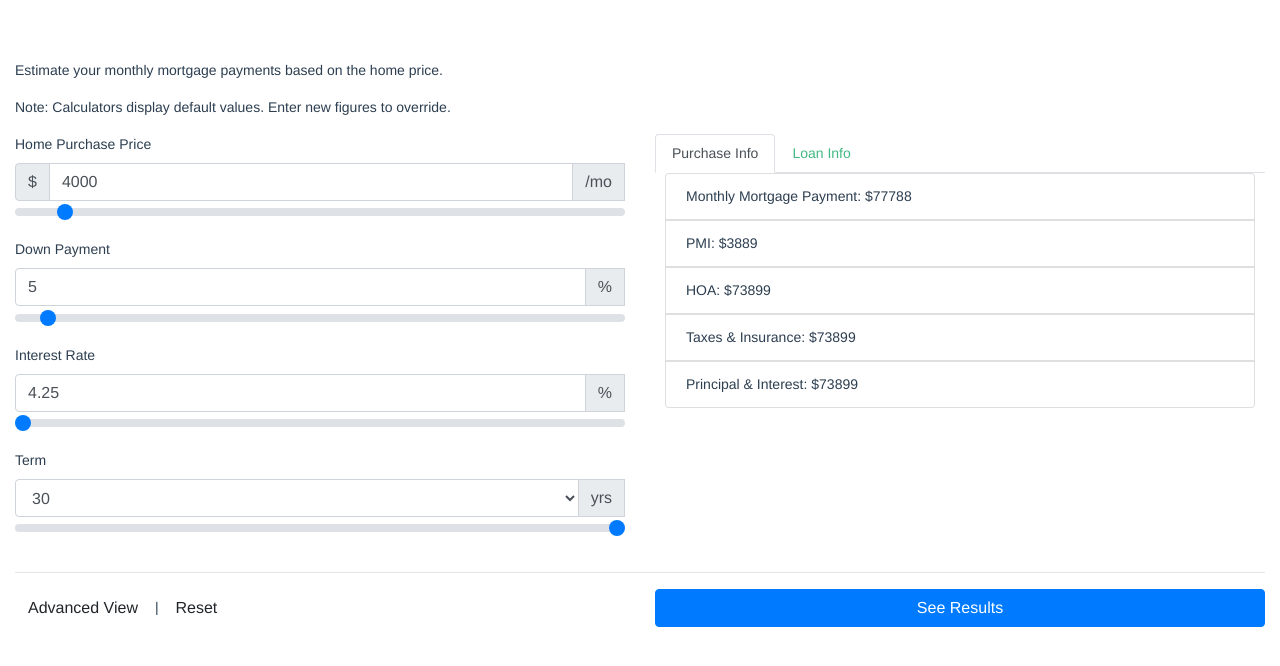
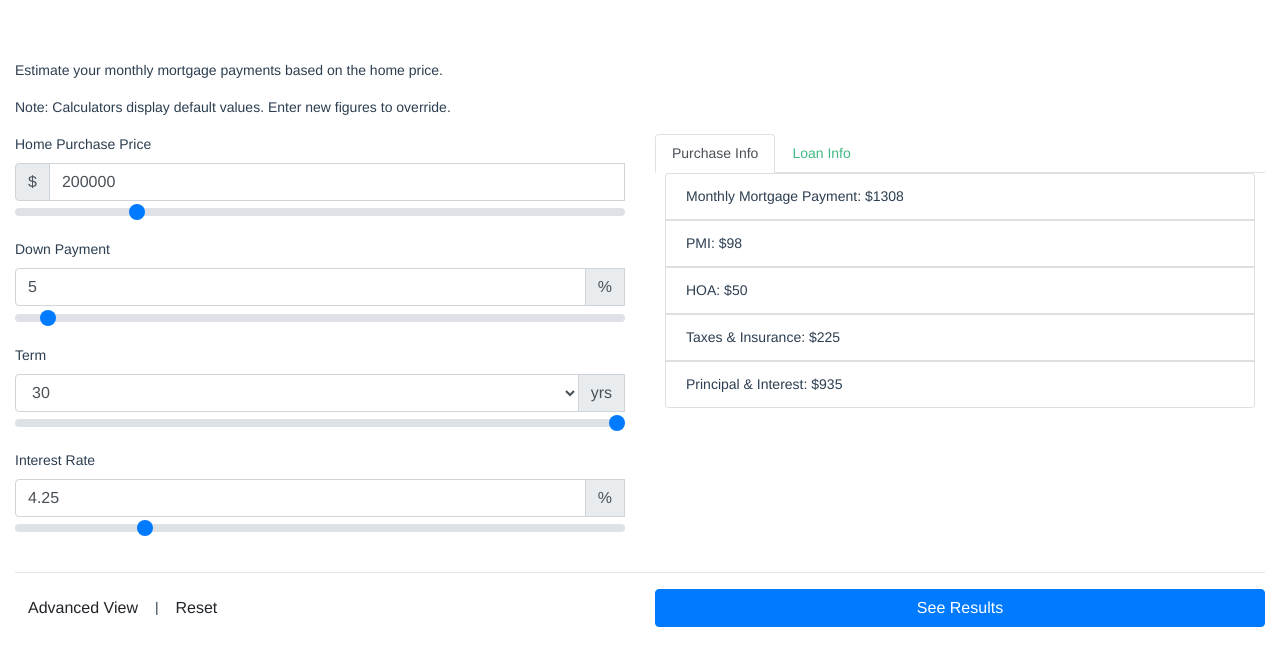
Before and after one commit to nashpatty/purchase-calculator, a Vue app: page / in a window 1280 px wide. Shown: the top 666 px of the page. Built offline with nearby package versions, Linux system fonts and the light colour scheme.

Commit message:
added some calculations and results

```diff
--- a/src/components/PurchaseCalculator.vue
+++ b/src/components/PurchaseCalculator.vue
@@ -28,39 +28,39 @@
                       </div>
                       <input
                         id="gross-income-input-field"
-                        v-model.number="$v.grossIncome.$model"
+                        v-model.number="$v.homePurchasePrice.$model"
+                        @input="updateFees"
                         type="number"
                         class="form-control"
                         :class="{
                           'is-invalid':
-                            $v.grossIncome.$error || $v.grossIncome.$invalid
+                            $v.homePurchasePrice.$error ||
+                            $v.homePurchasePrice.$invalid
                         }"
                       />
-                      <div class="input-group-append">
-                        <div class="input-group-text">/mo</div>
-                      </div>
                       <input
                         id="gross-income-input-range"
-                        v-model.number="grossIncome"
+                        v-model.number="homePurchasePrice"
+                        @input="updateFees"
                         type="range"
                         class="custom-range"
-                        min="500"
-                        max="50000"
-                        value="4000"
+                        min="10000"
+                        max="1000000"
                       />
                       <div class="invalid-feedback">
                         <span
                           v-if="
-                            !$v.grossIncome.between || !$v.grossIncome.required
+                            !$v.homePurchasePrice.between ||
+                              !$v.homePurchasePrice.required
                           "
                           >{{ errorMsgPre }} ${{
                             Number(
-                              $v.grossIncome.$params.between.min
+                              $v.homePurchasePrice.$params.between.min
                             ).toLocaleString()
                           }}
                           and ${{
                             Number(
-                              $v.grossIncome.$params.between.max
+                              $v.homePurchasePrice.$params.between.max
                             ).toLocaleString()
                           }}</span
                         >
@@ -114,54 +114,6 @@
                       </div>
                     </div>
                   </div>
-                  <div id="interest-rate-input-group" class="form-group">
-                    <label for="interest-rate-input-field">Interest Rate</label>
-                    <div class="input-group mb-2">
-                      <input
-                        id="interest-rate-input-field"
-                        v-model.number="$v.interestRatePercent.$model"
-                        type="number"
-                        step="0.25"
-                        class="form-control"
-                        :class="{
-                          'is-invalid':
-                            $v.interestRatePercent.$error ||
-                            $v.interestRatePercent.$invalid
-                        }"
-                      />
-                      <div class="input-group-append">
-                        <div class="input-group-text">%</div>
-                      </div>
-                      <input
-                        id="interest-rate-input-range"
-                        v-model.number="interestRate"
-                        type="range"
-                        class="custom-range"
-                        min="2.5"
-                        max="11"
-                        step="0.25"
-                      />
-                      <div class="invalid-feedback">
-                        <span
-                          v-if="
-                            !$v.interestRatePercent.between ||
-                              !$v.interestRatePercent.required
-                          "
-                          >{{ errorMsgPre }}
-                          {{
-                            Number(
-                              $v.interestRatePercent.$params.between.min
-                            ).toLocaleString()
-                          }}% and
-                          {{
-                            Number(
-                              $v.interestRatePercent.$params.between.max
-                            ).toLocaleString()
-                          }}%</span
-                        >
-                      </div>
-                    </div>
-                  </div>
                   <div id="term-input-group" class="form-group">
                     <label for="term-input-select">Term</label>
                     <div class="input-group mb-2">
@@ -188,6 +140,54 @@
                         max="30"
                         step="5"
                       />
+                    </div>
+                  </div>
+                  <div id="interest-rate-input-group" class="form-group">
+                    <label for="interest-rate-input-field">Interest Rate</label>
+                    <div class="input-group mb-2">
+                      <input
+                        id="interest-rate-input-field"
+                        v-model.number="$v.interestRatePercent.$model"
+                        type="number"
+                        step="0.25"
+                        class="form-control"
+                        :class="{
+                          'is-invalid':
+                            $v.interestRatePercent.$error ||
+                            $v.interestRatePercent.$invalid
+                        }"
+                      />
+                      <div class="input-group-append">
+                        <div class="input-group-text">%</div>
+                      </div>
+                      <input
+                        id="interest-rate-input-range"
+                        v-model.number="interestRatePercent"
+                        type="range"
+                        class="custom-range"
+                        min="2.5"
+                        max="11"
+                        step="0.25"
+                      />
+                      <div class="invalid-feedback">
+                        <span
+                          v-if="
+                            !$v.interestRatePercent.between ||
+                              !$v.interestRatePercent.required
+                          "
+                          >{{ errorMsgPre }}
+                          {{
+                            Number(
+                              $v.interestRatePercent.$params.between.min
+                            ).toLocaleString()
+                          }}% and
+                          {{
+                            Number(
+                              $v.interestRatePercent.$params.between.max
+                            ).toLocaleString()
+                          }}%</span
+                        >
+                      </div>
                     </div>
                   </div>
                   <div v-if="!simpleView">
@@ -368,23 +368,23 @@
                         <ul class="list-group">
                           <li class="list-group-item">
                             Monthly Mortgage Payment: ${{
-                              Math.round(maxHomePurchasePrice)
+                              Math.round(totalMonthlyMortgage)
                             }}
                           </li>
                           <li class="list-group-item">
-                            PMI: ${{ Math.round(downPayment) }}
+                            PMI: ${{ Math.round(monthlyMortgageInsurance) }}
                           </li>
                           <li class="list-group-item">
-                            HOA: ${{ Math.round(mortgageLoanAmount) }}
+                            HOA: ${{ Math.round(hoa) }}
                           </li>
                           <li class="list-group-item">
                             Taxes & Insurance: ${{
-                              Math.round(mortgageLoanAmount)
+                              Math.round(monthlyPropertyTax + monthlyHoi)
                             }}
                           </li>
                           <li class="list-group-item">
                             Principal & Interest: ${{
-                              Math.round(mortgageLoanAmount)
+                              Math.round(monthlyPrincipalInterestPayment)
                             }}
                           </li>
                         </ul>
@@ -402,7 +402,7 @@
                             }}
                           </li>
                           <li class="list-group-item">
-                            Down Payment: ${{ Math.round(totalMonthlyPayment) }}
+                            Down Payment: ${{ Math.round(downPayment) }}
                           </li>
                           <li class="list-group-item">
                             Term: {{ term }} years
@@ -451,46 +451,48 @@
         <ul class="list-group">
           <p>YOU CAN EXPECT TO PAY:</p>
           <li class="list-group-item">
-            Home Purchase Price: ${{ Math.round(maxHomePurchasePrice) }}
+            Home Purchase Price: ${{ Math.round(homePurchasePrice) }}
           </li>
           <li class="list-group-item">
             Mortgage Loan Amount: ${{ Math.round(mortgageLoanAmount) }}
           </li>
           <li class="list-group-item">
-            Total Mortgage Payment: ${{ Math.round(mortgageLoanAmount) }}
+            Total Mortgage Payment: ${{ Math.round(totalMonthlyMortgage) }}
           </li>
           <p>EXPECTED FUNDS NEEDED AT CLOSING:</p>
           <li class="list-group-item">
-            Total Cash Required: ${{ Math.round(grossIncome) }}
+            Total Cash Required: ${{ Math.round(downPayment + closingCost) }}
           </li>
           <li class="list-group-item">
-            Down Payment: ${{ Math.round(totalDebts) }}
+            Down Payment: ${{ Math.round(downPayment) }}
           </li>
           <li class="list-group-item">
-            Closing Costs: ${{ Math.round(carLoan) }}
+            Closing Costs: ${{ Math.round(closingCost) }}
           </li>
           <p>INFORMATION ABOUT YOUR POTENTIAL MORTGAGE:</p>
           <li class="list-group-item">
-            Mortgage Loan Amount: ${{ Math.round(downPayment) }}
+            Mortgage Loan Amount: ${{ Math.round(mortgageLoanAmount) }}
           </li>
-          <li class="list-group-item">Term: ${{ Math.round(closingCost) }}</li>
+          <li class="list-group-item">Term: ${{ Math.round(term) }}</li>
           <li class="list-group-item">
-            Total Mortgage Payment: ${{ Math.round(closingCost) }}
+            Total Mortgage Payment: ${{ Math.round(totalMonthlyMortgage) }}
           </li>
           <li class="list-group-item">
-            Principal & Interest (P&I) Payment: ${{ Math.round(closingCost) }}
+            Principal & Interest (P&I) Payment: ${{
+              Math.round(monthlyPrincipalInterestPayment)
+            }}
           </li>
           <li class="list-group-item">
-            Property Taxes: ${{ Math.round(closingCost) }}
+            Property Taxes: ${{ Math.round(monthlyPropertyTax) }}
           </li>
           <li class="list-group-item">
-            Homeowners Insurance: ${{ Math.round(closingCost) }}
+            Homeowners Insurance: ${{ Math.round(monthlyHoi) }}
           </li>
-          <li class="list-group-item">PMI: ${{ Math.round(closingCost) }}</li>
           <li class="list-group-item">
-            HOA Fees: ${{ Math.round(closingCost) }}
+            PMI: ${{ Math.round(monthlyMortgageInsurance) }}
           </li>
-          <li class="list-group-item">LTV: ${{ Math.round(closingCost) }}</li>
+          <li class="list-group-item">HOA Fees: ${{ Math.round(hoa) }}</li>
+          <li class="list-group-item">LTV: ${{ Math.round(ltv) }}</li>
         </ul>
       </div>
       <button
@@ -520,21 +522,9 @@ export default {
     return this.init();
   },
   validations: {
-    grossIncome: {
+    homePurchasePrice: {
       required,
-      between: between(500, 50000)
-    },
-    carLoan: {
-      required,
-      between: between(0, 5000)
-    },
-    creditCard: {
-      required,
-      between: between(0, 5000)
-    },
-    studentLoan: {
-      required,
-      between: between(0, 5000)
+      between: between(10000, 1000000)
     },
     downPaymentPercent: {
       required,
@@ -546,7 +536,7 @@ export default {
     },
     hoi: {
       required,
-      between: between(0, 24000)
+      between: between(0, 4000)
     },
     hoa: {
       required,
@@ -554,66 +544,15 @@ export default {
     },
     propertyTax: {
       required,
-      between: between(0, 40000)
+      between: between(400, 25000)
     }
   },
   computed: {
-    maxHomePurchasePrice() {
-      let max = this.mortgageLoanAmount + this.downPayment;
-      return this.handleNegativeNums(max);
-    },
     downPayment() {
-      let down =
-        this.mortgageLoanAmount / (1 - this.downPaymentPercent / 100) -
-        this.mortgageLoanAmount;
-      return this.handleNegativeNums(down);
+      return this.homePurchasePrice * (this.downPaymentPercent / 100);
     },
     mortgageLoanAmount() {
-      let loan = this.pv(
-        this.interestRate / 12,
-        this.term * 12,
-        this.principalInterestPayment
-      );
-      return this.handleNegativeNums(loan);
-    },
-    loanToValue() {
-      return this.downPayment / this.mortgageLoanAmount;
-    },
-    estimatedMonthlyPayment() {
-      return this.grossIncome * this.dti - this.totalDebts;
-    },
-    dtiPercent() {
-      return this.dti * 100;
-    },
-    interestRate() {
-      return this.interestRatePercent / 100;
-    },
-    closingCost() {
-      return Math.round(this.maxHomePurchasePrice * this.closingCostMultiplier);
-    },
-    totalMonthlyPayment() {
-      let payment =
-        this.propertyTaxMonthly +
-        this.hoiMonthly +
-        this.hoa +
-        this.monthlyMortagePremium +
-        this.principalInterestPayment;
-      if (this.maxHomePurchasePrice <= 0) {
-        return 0;
-      }
-      return this.handleNegativeNums(payment);
-    },
-    principalInterestPayment() {
-      if (this.estimatedMonthlyPayment <= 0) {
-        return 0;
-      }
-      let payment =
-        this.estimatedMonthlyPayment -
-        (this.propertyTaxMonthly +
-          this.hoiMonthly +
-          this.hoa +
-          this.monthlyMortagePremium);
-      return this.handleNegativeNums(payment);
+      return this.homePurchasePrice - this.downPayment;
     },
     pmi() {
       if (this.downPaymentPercent >= 20) {
@@ -627,38 +566,43 @@ export default {
       }
       return 0.011;
     },
-    monthlyMortagePremium() {
-      if (this.guessLoanAmount <= 0) {
-        return 0;
-      }
-      let premium = (this.pmi * this.guessLoanAmount) / 12;
-      return this.handleNegativeNums(premium);
+    closingCost() {
+      return this.homePurchasePrice * this.closingCostMultiplier;
     },
-    guessLoanAmount() {
-      return this.pv(
-        this.interestRate / 12,
+    monthlyMortgageInsurance() {
+      return (this.pmi * this.mortgageLoanAmount) / 12;
+    },
+    monthlyPrincipalInterestPayment() {
+      return this.pmt(
+        this.interestRatePercent / 100 / 12,
         this.term * 12,
-        this.estimatedMonthlyPayment - this.grossIncome * 0.05
+        this.mortgageLoanAmount
       );
     },
-    totalDebts() {
-      return this.carLoan + this.creditCard + this.studentLoan;
-    },
-    propertyTaxMonthly() {
+    monthlyPropertyTax() {
       return this.propertyTax / 12;
     },
-    hoiMonthly() {
+    monthlyHoi() {
       return this.hoi / 12;
+    },
+    totalMonthlyMortgage() {
+      return (
+        this.monthlyMortgageInsurance +
+        this.monthlyPrincipalInterestPayment +
+        this.monthlyPropertyTax +
+        this.monthlyHoi +
+        this.hoa
+      );
+    },
+    ltv() {
+      return (this.mortgageLoanAmount / this.homePurchasePrice) * 100;
     }
   },
   methods: {
     init() {
       return {
         isSubmitted: false,
-        grossIncome: 4000,
-        carLoan: 500,
-        creditCard: 100,
-        studentLoan: 150,
+        homePurchasePrice: 200000,
         downPaymentPercent: 5,
         interestRatePercent: 4.25,
         term: 30,
@@ -666,16 +610,12 @@ export default {
         hoa: 50,
         propertyTax: 1500,
         simpleView: true,
-        dti: 0.36,
         closingCostMultiplier: 0.025,
         errorMsgPre: "Please enter a valid amount between"
       };
     },
     reset() {
-      this.grossIncome = this.init().grossIncome;
-      this.carLoan = this.init().carLoan;
-      this.creditCard = this.init().creditCard;
-      this.studentLoan = this.init().studentLoan;
+      this.homePurchasePrice = this.init().homePurchasePrice;
       this.downPaymentPercent = this.init().downPaymentPercent;
       this.interestRatePercent = this.init().interestRatePercent;
       this.term = this.init().term;
@@ -683,15 +623,31 @@ export default {
       this.hoa = this.init().hoa;
       this.propertyTax = this.init().propertyTax;
     },
-    pv(rate, nper, pmt) {
-      let x = (1 + rate) ** nper;
-      return (pmt * ((x - 1) / rate)) / x;
+    pmt(rate, period, pv) {
+      return (pv * rate) / (1 - (1 + rate) ** (-1 * period));
     },
     handleNegativeNums(n) {
       if (n < 0) {
         return 0;
       }
       return n;
+    },
+    updateFees() {
+      let dynamicHoa = Math.round((this.homePurchasePrice * 0.0025) / 12);
+      this.hoa =
+        dynamicHoa > this.$v.hoa.$params.between.max
+          ? this.$v.hoa.$params.between.max
+          : dynamicHoa;
+      let dynamicHoi = Math.round(this.homePurchasePrice * 0.0075);
+      this.hoi =
+        dynamicHoi > this.$v.hoi.$params.between.max
+          ? this.$v.hoi.$params.between.max
+          : dynamicHoi;
+      let dynamicTax = Math.round(this.homePurchasePrice * 0.0125);
+      this.propertyTax =
+        dynamicTax < this.$v.propertyTax.$params.between.min
+          ? this.$v.propertyTax.$params.between.min
+          : dynamicTax;
     }
   }
 };
```
